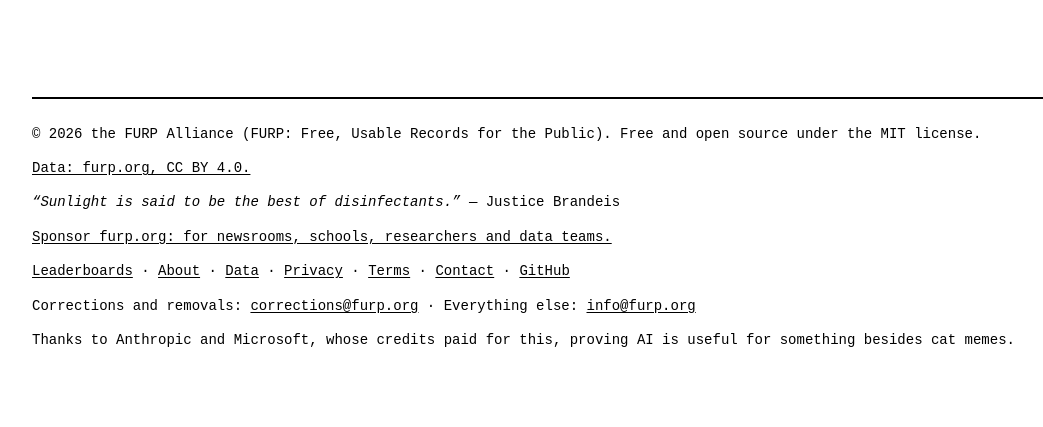
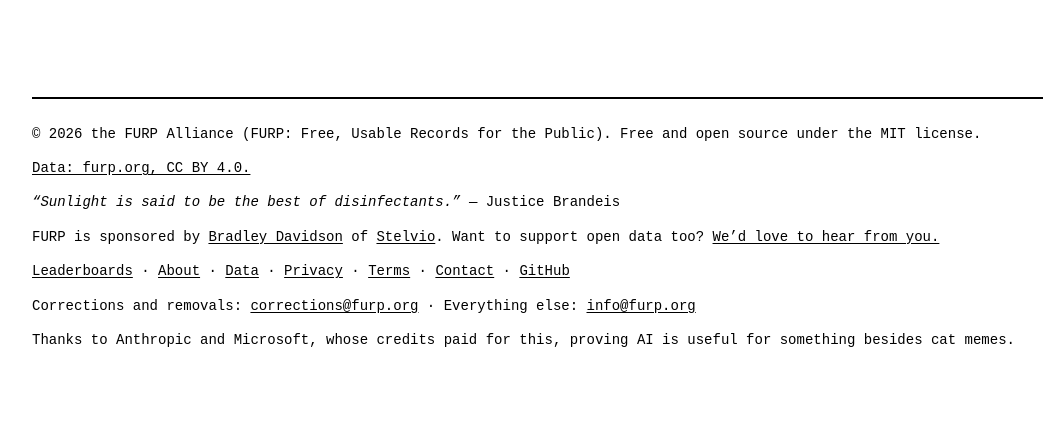
Before and after one commit to michaelolenick/np-explorer, a FastAPI app: page /ask in a window 1280 px wide. Shown: the part 740-1167 px from the top of the page, without its empty margins (90-1133 px from the left). Run offline with FastAPI, Linux system fonts and the light colour scheme; some libraries are stand-ins or nearby versions.

Commit message:
Footer: sponsored by Bradley Davidson of Stelvio; gentle ask to support open data
Co-Authored-By: Claude Opus 5.5 (1M context) <noreply@anthropic.com>

```diff
--- a/templates/base.html
+++ b/templates/base.html
@@ -133,7 +133,7 @@
 <p>&copy; 2026{% if current_year() > 2026 %}&ndash;{{ current_year() }}{% endif %} the FURP Alliance (FURP: Free, Usable Records for the Public). Free and open source under the MIT license.</p>
 <p><a href="/data#license">Data: furp.org, CC BY 4.0.</a></p>
 <p><em>&ldquo;Sunlight is said to be the best of disinfectants.&rdquo;</em> &mdash; Justice Brandeis</p>
-<p><a href="/support#sponsor">Sponsor furp.org: for newsrooms, schools, researchers and data teams.</a></p>
+<p>FURP is sponsored by <a href="https://www.linkedin.com/in/bradsdavidson" rel="sponsored noopener" target="_blank">Bradley Davidson</a> of <a href="https://stelvioinc.com/" rel="sponsored noopener" target="_blank">Stelvio</a>. Want to support open data too? <a href="/support#sponsor">We&rsquo;d love to hear from you.</a></p>
 <p><a href="/boards">Leaderboards</a> &middot; <a href="/about">About</a> &middot; <a href="/data">Data</a> &middot; <a href="/privacy">Privacy</a> &middot; <a href="/terms">Terms</a> &middot; <a href="/contact">Contact</a> &middot; <a href="{{ github_url }}">GitHub</a></p>
 <p>Corrections and removals: <a href="mailto:corrections@furp.org">corrections@furp.org</a> &middot; Everything else: <a href="mailto:info@furp.org">info@furp.org</a></p>
 <p>Thanks to Anthropic and Microsoft, whose credits paid for this, proving AI is useful for something besides cat memes.</p>
```
Also changed, not shown: tests/test_support.py (+2 -1 lines).
